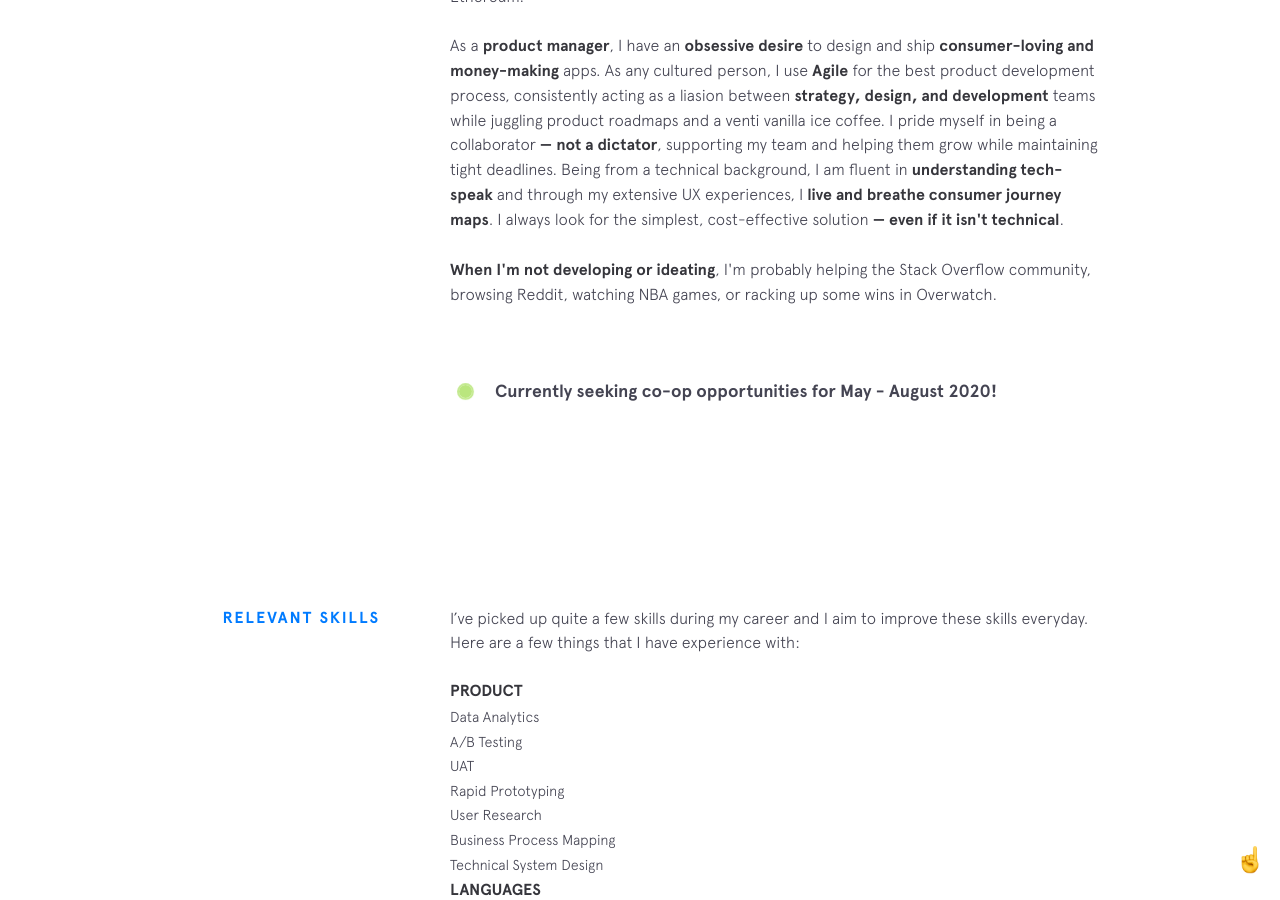
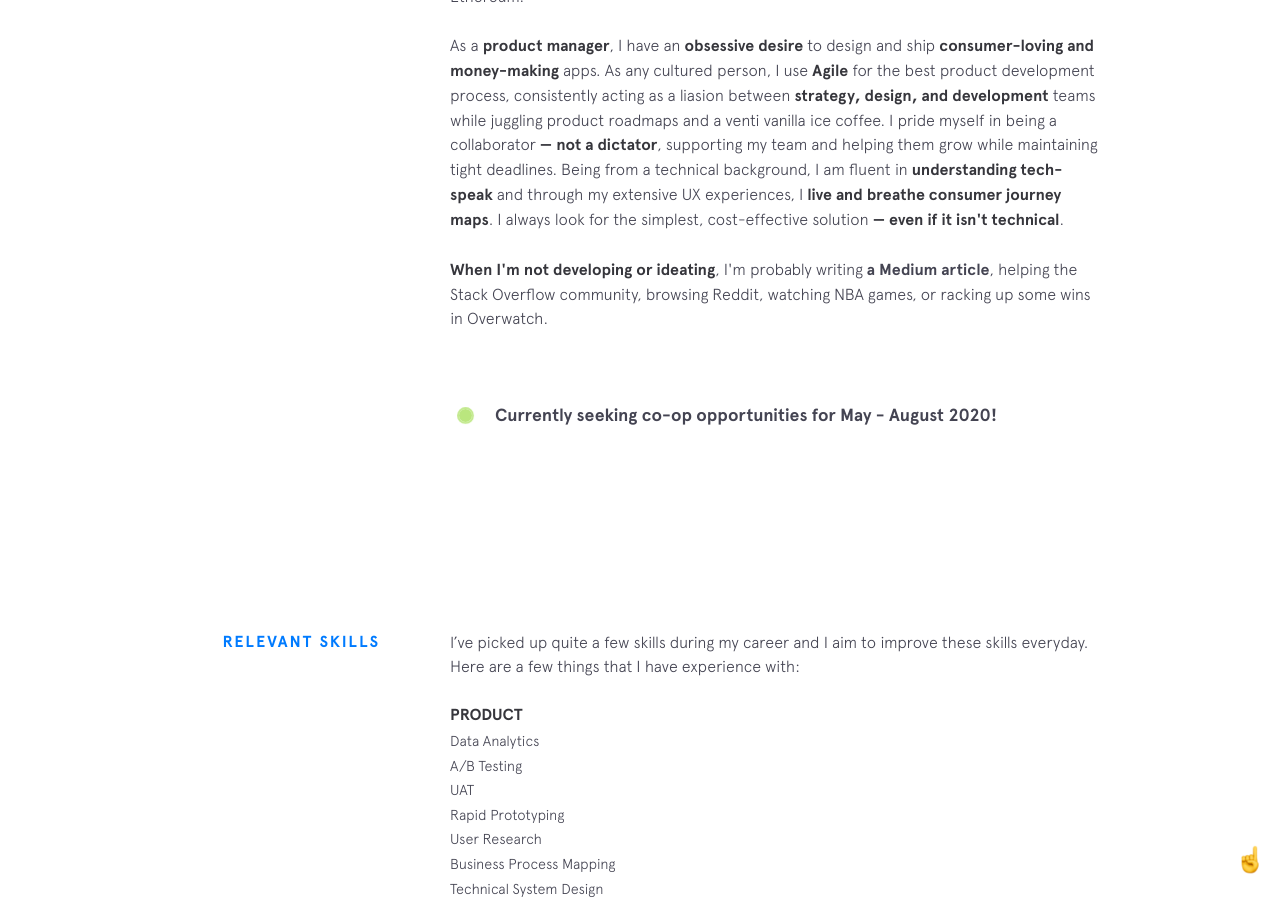
Before and after one commit to PronoyC/pronoyc.github.io, a Jekyll site: the page built from index.html, in a window 1280 px wide and 900 px high, scrolled down 1264 px. Built offline with Jekyll 4.4.1, drawn with Linux system fonts in a browser that asks for light colours; nearby versions of some CDN libraries.

Commit message:
Update background.html

```diff
--- a/_includes/background.html
+++ b/_includes/background.html
@@ -28,7 +28,7 @@
     </p>
 
     <p>
-      <strong>When I'm not developing or ideating</strong>, I'm probably helping the Stack Overflow community, browsing Reddit, watching NBA games, or racking up some wins in Overwatch.
+      <strong>When I'm not developing or ideating</strong>, I'm probably writing <a class="underline-link" href="https://medium.com/@pronoyc" target="_blank" rel="noopener">a Medium article</a>, helping the Stack Overflow community, browsing Reddit, watching NBA games, or racking up some wins in Overwatch.
     </p>
 
     {% include employment-status.html %}
```
